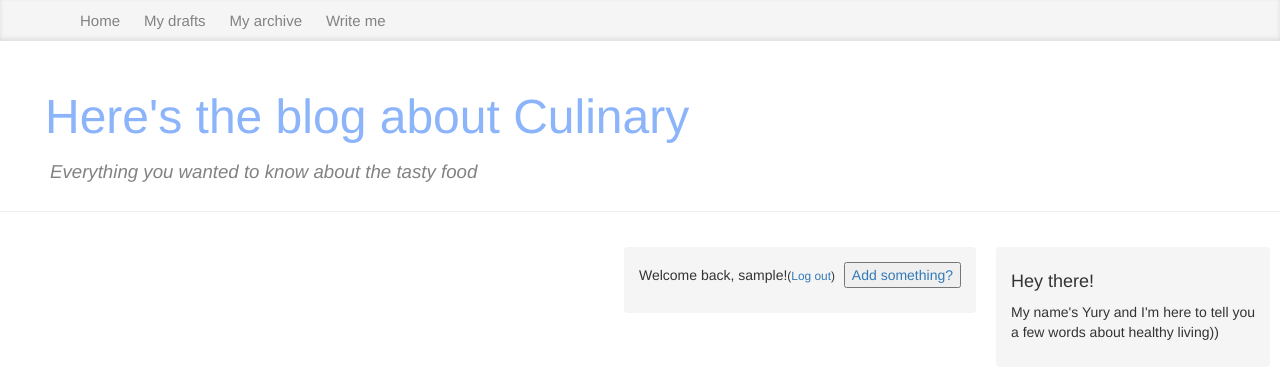
After one commit to y-yury/my_blog, a Django app: page /post/draft/ in a window 1280 px wide. The commit adds this page. Shown: the top 381 px of the page. Run offline with Django 3.2, Linux system fonts and the light colour scheme; the visitor is signed in with stand-in values (Sample User, id 1); data that the repository does not hold is empty; some libraries are stand-ins or nearby versions.

Commit message:
"Save as Drafts" functionality added, model table altered ('date_drafted'), a new queryset & template added for Drafts.

```diff
--- a/blog/admin.py
+++ b/blog/admin.py
@@ -5,7 +5,7 @@ from .models import MyPost
 
 
 class MyPostAdmin(admin.ModelAdmin):
-    list_display = ('title', 'author', 'date_created', 'date_published')
+    list_display = ('title', 'author', 'date_drafted', 'date_published')
     list_display_links = ('title',)
     search_fields = ('text', 'title')
 
--- a/blog/static/css/blog.css
+++ b/blog/static/css/blog.css
@@ -104,6 +104,10 @@
     margin-left: 18px;
 }
 
+.publish, .publish-btn {
+    float: none;
+}
+
 .clear, .clear-btn {
     float: left;
     margin-left: 2px;
--- a/blog/urls.py
+++ b/blog/urls.py
@@ -5,5 +5,7 @@ urlpatterns = [
     url(r'^$', views.my_post_list, name="my_post_list" ),
     url(r'^post/(?P<pk>[0-9]+)/$', views.post_detail, name="post_detail"),
     url(r'^post/new/$', views.post_new, name="post_new"),
+    url(r'^post/draft/$', views.my_draft_list, name="my_draft_list"),
+    url(r'^post/(?P<pk>\d+)/publish/$', views.post_publish, name='post_publish'),
     url(r'^post/(?P<pk>[0-9]+)/edit/$', views.post_edit, name="post_edit"),
 ]
--- a/blog/views.py
+++ b/blog/views.py
@@ -12,6 +12,12 @@ def my_post_list(request):
     return render(request, 'blog/my_post_list.html', {'all_posts': all_posts})
 
 
+@login_required
+def my_draft_list(request):
+    all_drafts = MyPost.objects.filter(date_published__isnull=True).order_by('-date_drafted')
+    return render(request, 'blog/my_draft_list.html', {'all_drafts': all_drafts})
+
+
 def post_detail(request, pk):
     post = get_object_or_404(MyPost, pk=pk)
     return render(request, 'blog/post_detail.html', {'post': post})
@@ -24,7 +30,6 @@ def post_new(request):
         if form.is_valid():
             post = form.save(commit=False)
             post.author = request.user
-            post.date_published = timezone.now()
             post.save()
             return redirect('my_post_list')
     else:
@@ -40,9 +45,14 @@ def post_edit(request, pk):
         if form.is_valid():
             post = form.save(commit=False)
             post.author = request.user
-            post.date_modified = timezone.now()
             post.save()
             return redirect('post_detail', pk=post.pk)
     else:
         form = PostForm(instance=post)
     return render(request, 'blog/post_edit.html', {'form': form})
+
+
+def post_publish(request, pk):
+    post = get_object_or_404(MyPost, pk=pk)
+    post.publish_post()
+    return redirect('post_detail', pk=pk)
--- a/templates/blog/base.html
+++ b/templates/blog/base.html
@@ -12,8 +12,8 @@
         <div class="page-masthead">
             <div class="container">
                 <nav class="page-nav">
-                    <a class="page-nav-item" active href="#">Home</a>
-                    <a class="page-nav-item" href="#">My posts</a>
+                    <a class="page-nav-item" href="#">Home</a>
+                    <a class="page-nav-item" href="#">My drafts</a>
                     <a class="page-nav-item" href="#">My archive</a>
                     <a class="page-nav-item" href="#">Write me</a>
                 </nav>
--- /dev/null
+++ b/templates/blog/my_draft_list.html
@@ -0,0 +1,31 @@
+{% extends 'blog/base.html' %}
+
+{% block content %}
+
+    <div class="sidebar-block">
+        <div class="sidebar-block-inset">
+        <h4>Hey there!</h4>
+        <p>My name's Yury and I'm here to tell you<br>a few words about healthy living))</p>
+        </div>
+    </div>
+
+    <div class="sidebar-block">
+        <div class="sidebar-block-inset">
+            <p>Welcome back, {{ user.username }}!<small>(<a href="{% url 'logout' %}">Log out</a>)</small>
+            <a class="new-btn" href="{% url 'post_new' %}"><button>Add something?</button></a>
+        </div>
+    </div>
+
+    {% for draft in all_drafts %}
+
+        <div class="post">
+            <h1><a href="{% url 'post_detail' pk=draft.pk %}">{{ draft.title }}</a></h1>
+            <div class="date">
+                Drafted on {{ draft.date_drafted }}
+            </div>
+            <p>{{ draft.text|linebreaksbr }}</p>
+        </div>
+
+    {% endfor %}
+
+{% endblock content %}
--- a/templates/blog/my_post_list.html
+++ b/templates/blog/my_post_list.html
@@ -17,8 +17,6 @@
                 <a class="new-btn" href="{% url 'post_new' %}"><button>Add something?</button></a>
             </div>
         </div>
-    {% else %}
-        <a class="top-menu" href="{% url 'login' %}"></a>
     {% endif %}
 
     {% for post in all_posts %}
--- a/templates/blog/post_edit.html
+++ b/templates/blog/post_edit.html
@@ -18,8 +18,6 @@
                 </div>
                 </form>
             </div>
-        {% else %}
-                <a class="top-menu" href="{% url 'login' %}"></a>
         {% endif %}
     </div>
 {% endblock %}
```
Also changed, not shown: blog/models.py (+6 -1 lines), templates/blog/post_detail.html (+7 -7 lines), blog/migrations/0002_mypost_date_drafted.py (added), blog/migrations/0003_auto_20161205_1552.py (added).
